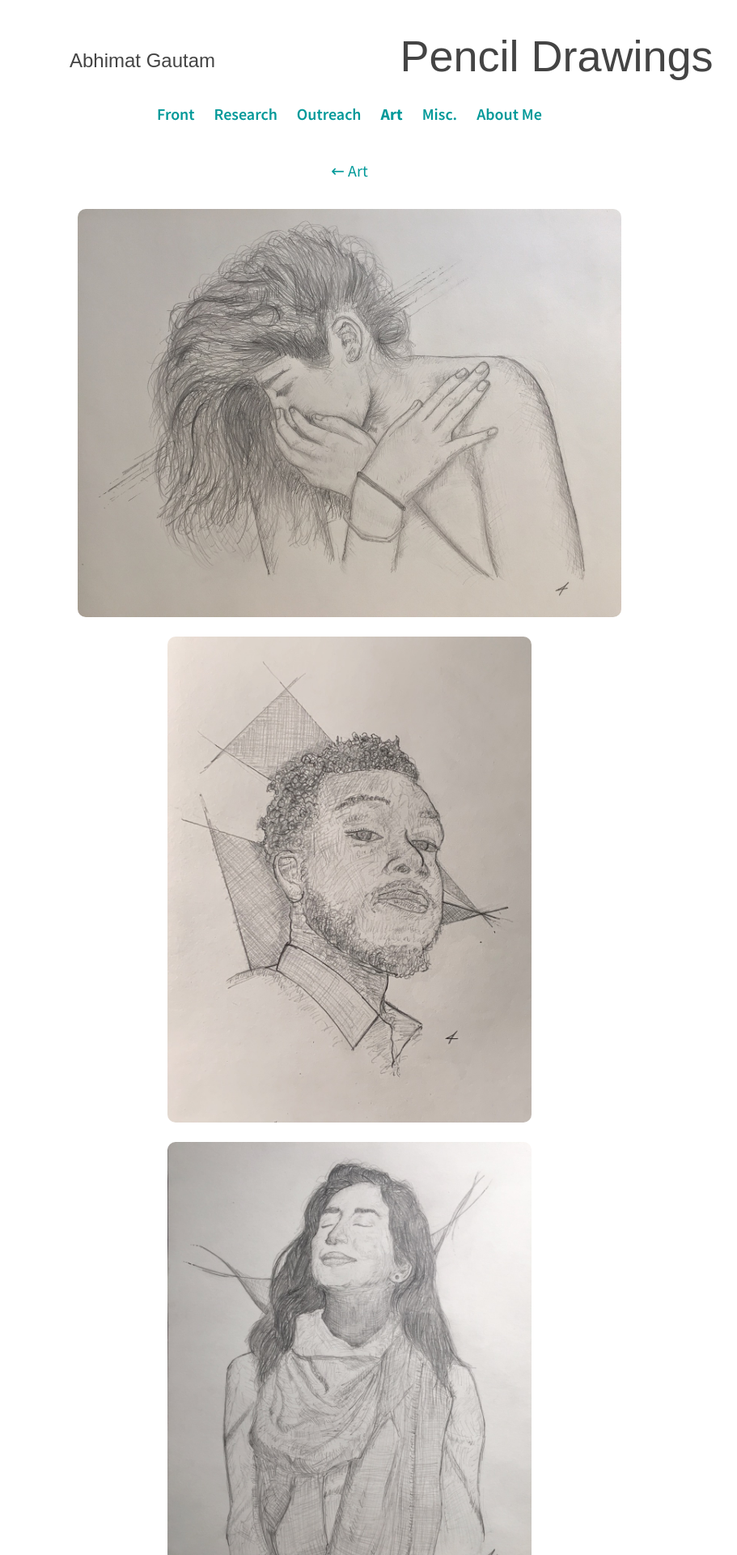
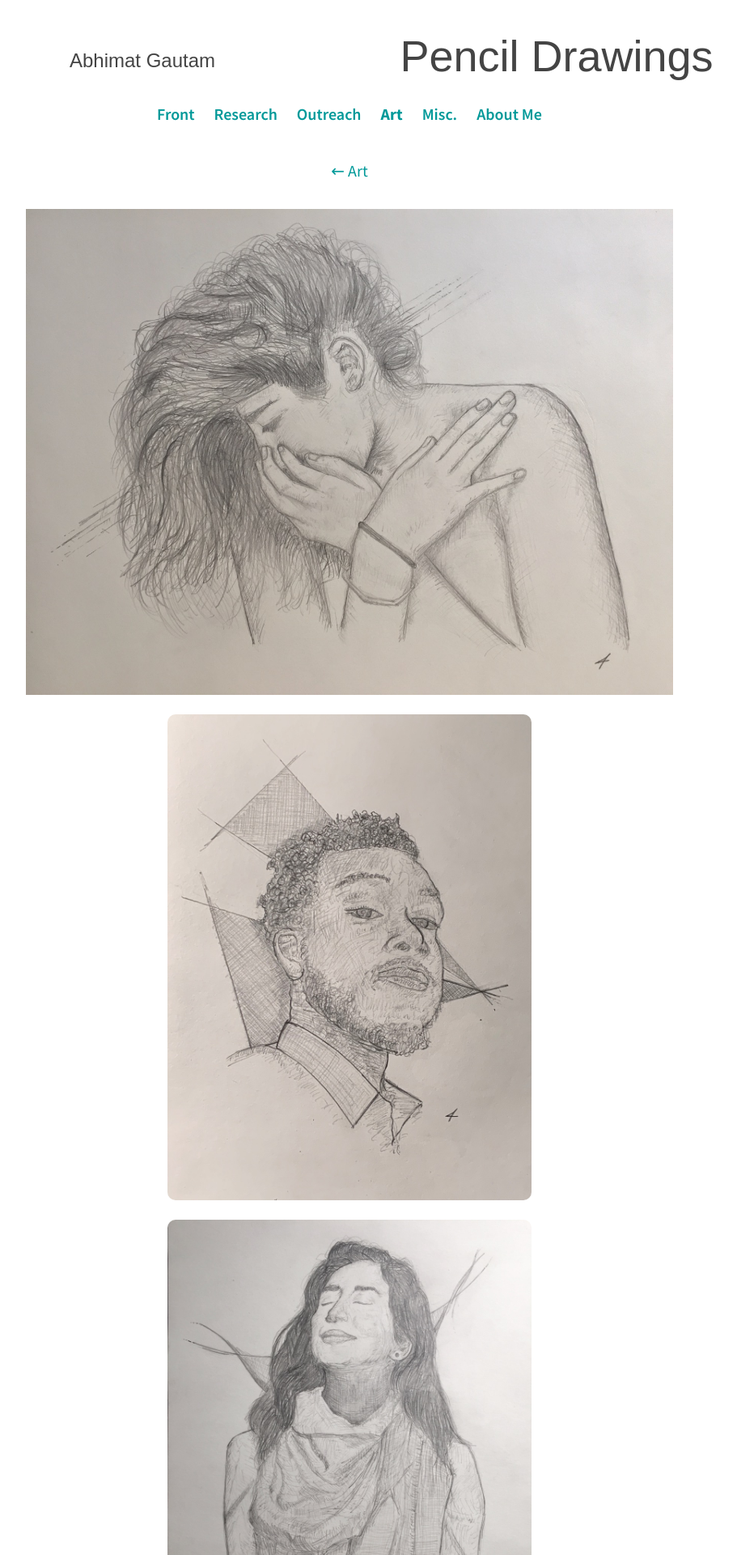
Before and after one commit to abhimat/abhimat.github.io, a Jekyll site: the page built from art/pencil-drawings/index.md, in a window 1280 px wide. Shown: the top 1920 px of the page at 81% size, without its empty margins (208-1119 px from the left). Built offline with Jekyll 4.4.1, drawn with Linux system fonts in a browser that asks for light colours.

Commit message:
Updated drawing page

```diff
--- a/art/pencil-drawings/index.md
+++ b/art/pencil-drawings/index.md
@@ -5,7 +5,7 @@
 parent: Art
 ---
 
-<figure>
+<figure class="bleed">
 	<img src="./1.jpg" alt="" title="" />
     <!-- <figcaption>Caption</figcaption> -->
 </figure>
@@ -39,3 +39,13 @@
 	<img src="./7.jpg" alt="" title="" />
     <!-- <figcaption>Caption</figcaption> -->
 </figure>
+
+<figure>
+	<img src="./8.jpg" alt="" title="" />
+    <!-- <figcaption>Caption</figcaption> -->
+</figure>
+
+<figure>
+	<img src="./9.jpg" alt="" title="" />
+    <!-- <figcaption>Caption</figcaption> -->
+</figure>
```
Also changed, not shown: art/pencil-drawings/8.jpg (added), art/pencil-drawings/9.jpg (added).
